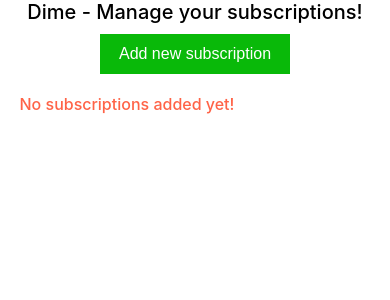
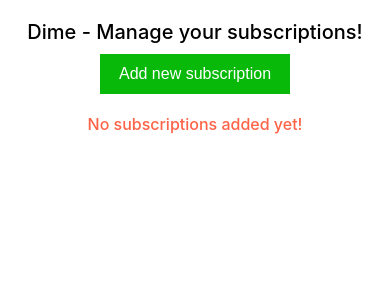
Before and after one commit to abhidatta0/Dime-Project, a React (Create React App) app: page / in a window 390 px wide. Shown: the top 300 px of the page. Built offline with nearby package versions, Linux system fonts and the light colour scheme.

Commit message:
Mobile view issue

```diff
--- a/src/components/ViewSubscriptionComponent/index.jsx
+++ b/src/components/ViewSubscriptionComponent/index.jsx
@@ -24,7 +24,9 @@ class ViewSubscriptionComponent extends Component {
           ))}
         </>
       ) : (
-        <div style={{ color: '#ff6347', fontWeight: '500' }}>
+        <div
+          style={{ color: '#ff6347', fontWeight: '500', textAlign: 'center' }}
+        >
           <p>No subscriptions added yet!</p>
         </div>
       );
--- a/src/components/headerComponent/style.module.scss
+++ b/src/components/headerComponent/style.module.scss
@@ -1,5 +1,5 @@
 .headerDiv {
-  margin: 0 10px;
+  margin: 10px;
   height: 30px;
   background-color: white;
   text-align: center;
@@ -9,6 +9,6 @@
 
 @media screen and (max-width: 512px) {
   .headerDiv {
-    margin: 0;
+    margin: 1em 0 0 0;
   }
 }
```
